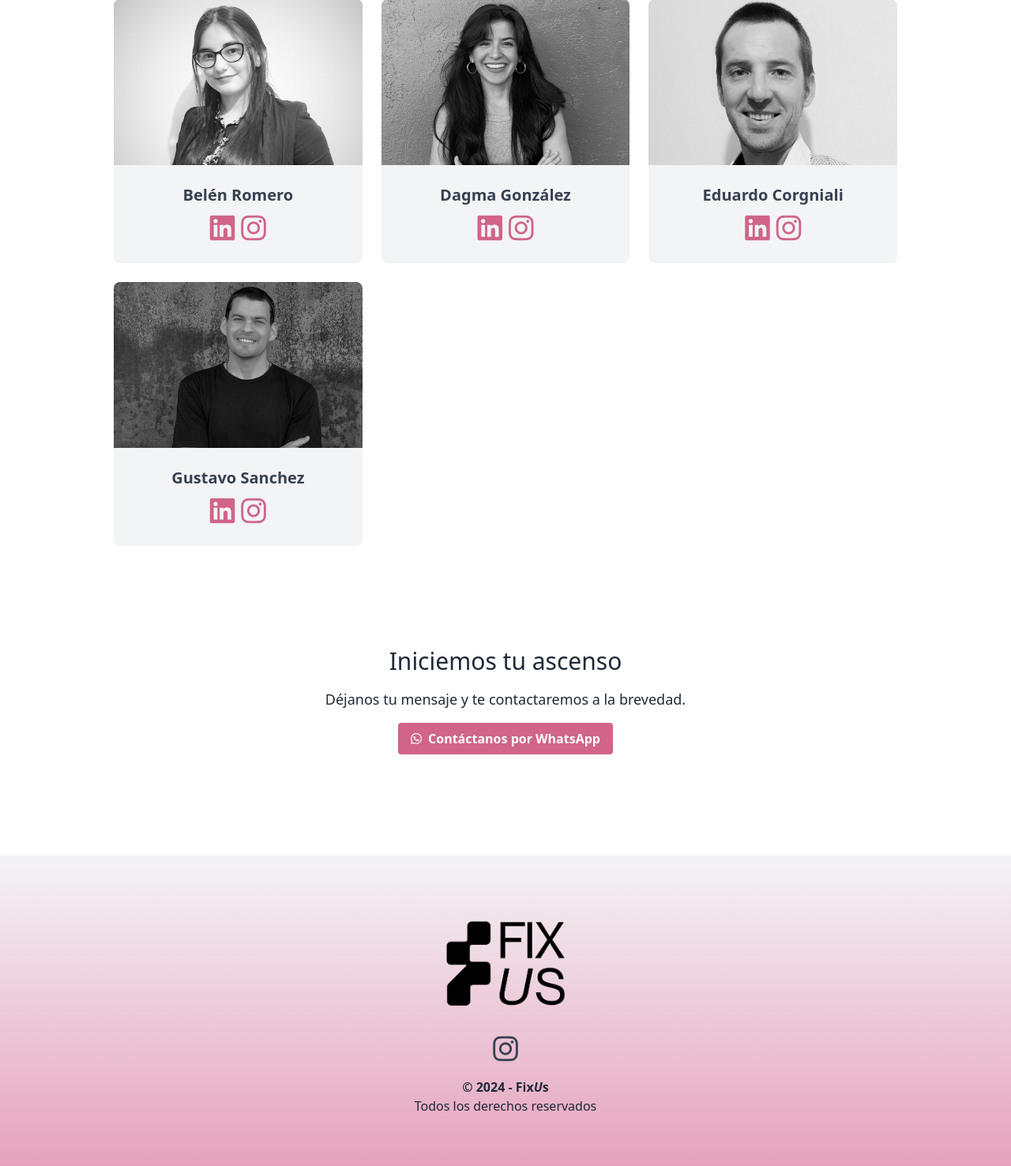
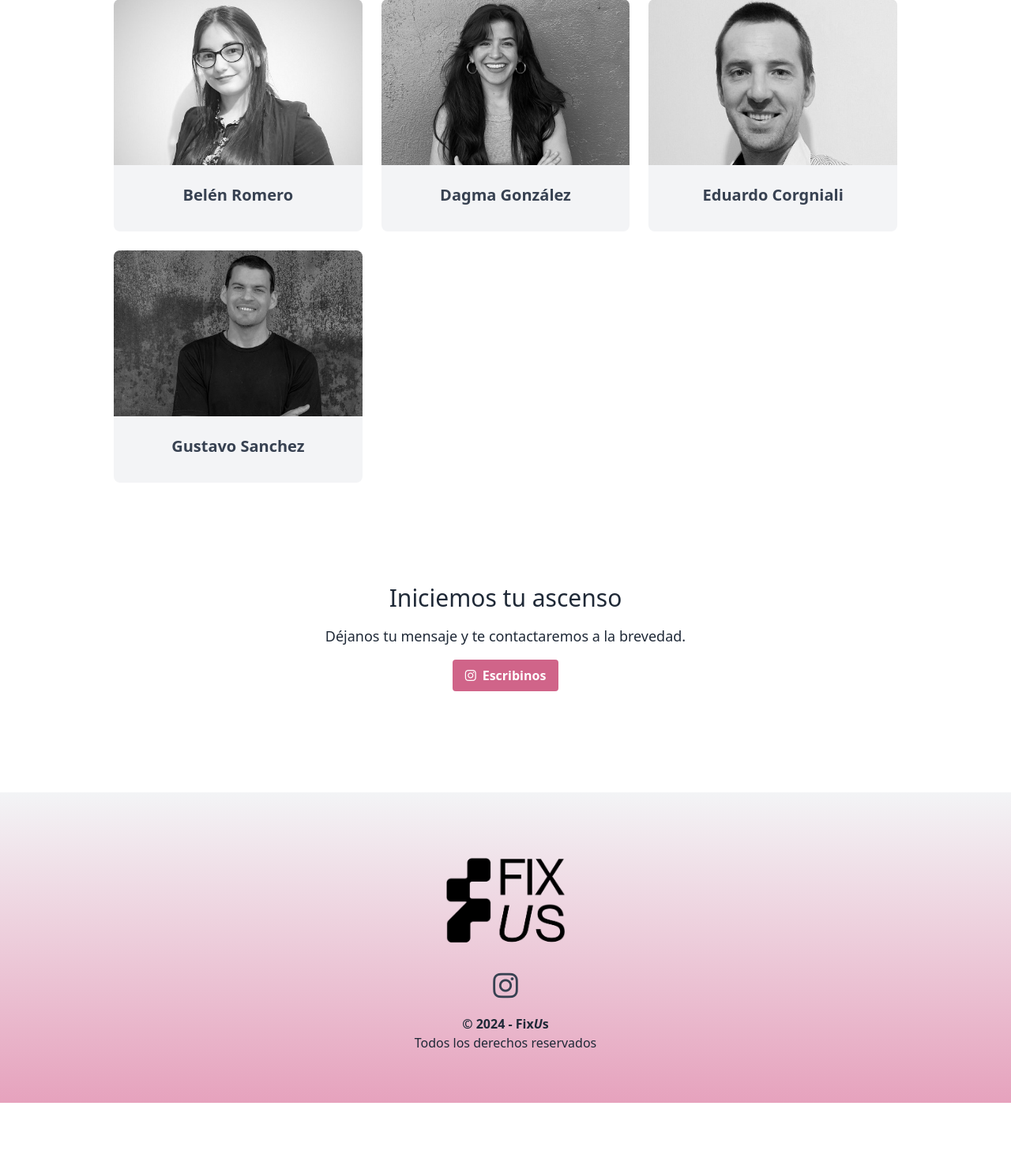
Before and after one commit to ecorgniali-dev/fixusconsultant, a PHP site: page / in a window 1280 px wide. Shown: the part 2013-3489 px from the top of the page at 79% size. After the commit the page ends 3409 px from the top, so only its background shows below. Run offline with PHP 8.4, Linux system fonts and the light colour scheme; some libraries are stand-ins or nearby versions.

Commit message:
feat: agrega link de mensaje directo a instagram para botones de contacto

```diff
--- a/index.php
+++ b/index.php
@@ -54,7 +54,7 @@
             <div class="text-white z-10 flex flex-col justify-between items-start md:w-4/6 md:gap-2 lg:gap-4">
                 <h1 class="text-3xl font-bold leading-snug mb-4 sm:text-4xl md:text-5xl lg:text-6xl">Escalemos en equipo la cima del éxito</h1>
                 <p class="text-base mb-4 md:text-lg lg:text-xl xl:text-2xl">Somos una empresa sherpa, acompañamos el desafío más importante de tu vida, llegar a la <span class="text-kobi-300 font-bold">cima</span> de los negocios.</p>
-                <a href="https://wa.me/54XXXXXXXXXXX" target="_blank" class="text-gray-800 bg-kobi-400 hover:bg-kobi-500 transition-colors duration-300 font-bold py-2 px-4 rounded">Contáctanos</a>
+                <a href="https://ig.me/m/fixusconsultants" target="_blank" class="text-gray-800 bg-kobi-400 hover:bg-kobi-500 transition-colors duration-300 font-bold py-2 px-4 rounded">Contáctanos</a>
             </div>
             <div class="absolute -bottom-8 right-0 overflow-hidden w-56 min-h-full sm:w-64 md:w-80 lg:w-96 lg:overflow-visible">
                 <img src="./img/hero.png" alt="Manos extendidas hacía arriba lanzando unos anteojos de sol" class="absolute -bottom-0 -right-12">
@@ -69,7 +69,7 @@
 
     <section class="max-w-screen-lg relative px-4 mx-auto text-center py-20">
         <p class="text-base text-center mb-4 md:mb-6 md:text-lg">Nuestra especialidad es potenciar los resultados utilizando herramientas digitales de marketing, sabemos que el camino correcto es aquel en el que <span class="font-bold text-kobi-300">crecemos juntos</span>, nuestras experiencias en diversas áreas como marketing, análisis de mercado y tecnología nos permiten crear <span class="font-bold">estrategias digitales integrales.</span></p>
-        <a href="https://wa.me/54XXXXXXXXXXX" target="_blank" class="text-gray-800 hover:bg-kobi-500 transition-colors duration-300 font-bold bg-kobi-400 py-2 px-4 rounded">Escribinos para saber más</a>
+        <a href="https://ig.me/m/fixusconsultants" target="_blank" class="text-gray-800 hover:bg-kobi-500 transition-colors duration-300 font-bold bg-kobi-400 py-2 px-4 rounded">Escribinos para saber más</a>
         <div class="absolute bottom-16 left-8 w-4 h-4 rotate-45 rounded-sm bg-gradient-to-b from-kobi-300 to-gray-600"></div>
         <div class="absolute bottom-6 left-8 w-8 h-8 rotate-45 rounded-lg bg-gradient-to-b from-kobi-300 to-gray-600"></div>
     </section>
@@ -80,7 +80,7 @@
             <h2 class="text-3xl text-center mb-4">Tu enfoque, tu narrativa, <span class="font-bold">tu realidad</span></h2>
             <p class="text-base text-center mb-4 md:text-lg">Todos tenemos una historia que contar, tu marca también, destácate en el mar actual de información y deja tu huella en las personas que te eligen.
             </p>
-            <a href="https://wa.me/54XXXXXXXXXXX" target="_blank" class="hover:bg-kobi-500 transition-colors duration-300 font-bold bg-kobi-400 py-2 px-4 rounded">Contemos tu historia</a>
+            <a href="https://ig.me/m/fixusconsultants" target="_blank" class="hover:bg-kobi-500 transition-colors duration-300 font-bold bg-kobi-400 py-2 px-4 rounded">Contemos tu historia</a>
             <div class="absolute w-28 h-28 -bottom-12 -right-0 overflow-hidden">
                 <img class="absolute -right-6 md:right-0" src="./img/sunglasses.png" alt="sunglasses">
             </div>
@@ -94,7 +94,7 @@
             <p class="text-base text-center mb-4 md:text-lg">Toma decisiones para escalar o mantener tu negocio basadas en información real y actualizada de tu audiencia, te acompañamos a estar donde tus clientes están.
             </p>
             <p class="text-base text-center mb-4 md:text-lg">Proponemos estrategias graduales de transformación para digitalizar negocios de manera progresiva.</p>
-            <button class="bg-kobi-400 hover:bg-kobi-500 transition-colors duration-300 text-gray-800 font-bold py-2 px-4 rounded">Quiero saber más</button>
+            <a href="https://ig.me/m/fixusconsultants" target="_blank" class="hover:bg-kobi-500 transition-colors duration-300 font-bold bg-kobi-400 py-2 px-4 rounded">Quiero saber más</a>
         </div>
     </section>
 
@@ -103,7 +103,7 @@
         <div class="max-w-screen-lg px-4 py-4 mx-auto flex flex-col justify-center items-center">
             <h2 class="text-3xl text-center font-bold mb-4">Negocios con propósito</h2>
             <p class="text-base text-center mb-4 md:text-lg">¿Qué es una marca sin un propósito? Sabemos que no queremos ser una consultora más, queremos dejar una huella significativa en las marcas que trabajan con nosotros y a través de ellas <span class="font-bold">mejorar la vida de las personas.</span></p>
-            <button class="bg-gray-700 hover:bg-kobi-500 transition-colors duration-300 text-white py-2 px-4 rounded">Cambiemos juntos el mundo</button>
+            <a href="https://ig.me/m/fixusconsultants" target="_blank" class="bg-gray-700 hover:bg-kobi-500 transition-colors duration-300 text-white py-2 px-4 rounded">Cambiemos juntos el mundo</a>
         </div>
     </section>
 
@@ -122,14 +122,14 @@
                 <div class="text-center py-8 sm:py-6">
                     <p class="text-xl text-gray-700 font-bold mb-2">Belén Romero</p>
                     <!-- <p class="text-base text-gray-400 font-normal">Software Engineer</p> -->
-                    <div class="flex justify-center gap-2">
+                    <!-- <div class="flex justify-center gap-2">
                         <a href="#" target="_blank">
                             <i class="fab fa-linkedin text-kobi-500 hover:text-gray-700 text-4xl"></i>
                         </a>
                         <a href="#" target="_blank">
                             <i class="fab fa-instagram text-kobi-500 hover:text-gray-700 text-4xl"></i>
                         </a>
-                    </div>
+                    </div> -->
                 </div>
             </div>
             <div class="w-full bg-gray-100 rounded-lg sahdow-lg overflow-hidden flex flex-col justify-center items-center">
@@ -139,14 +139,14 @@
                 <div class="text-center py-8 sm:py-6">
                     <p class="text-xl text-gray-700 font-bold mb-2">Dagma González</p>
                     <!-- <p class="text-base text-gray-400 font-normal">Software Engineer</p> -->
-                    <div class="flex justify-center gap-2">
+                    <!-- <div class="flex justify-center gap-2">
                         <a href="#" target="_blank">
                             <i class="fab fa-linkedin text-kobi-500 hover:text-gray-700 text-4xl"></i>
                         </a>
                         <a href="#" target="_blank">
                             <i class="fab fa-instagram text-kobi-500 hover:text-gray-700 text-4xl"></i>
                         </a>
-                    </div>
+                    </div> -->
                 </div>
             </div>
             <div class="w-full bg-gray-100 rounded-lg sahdow-lg overflow-hidden flex flex-col justify-center items-center">
@@ -156,14 +156,14 @@
                 <div class="text-center py-8 sm:py-6">
                     <p class="text-xl text-gray-700 font-bold mb-2">Eduardo Corgniali</p>
                     <!-- <p class="text-base text-gray-400 font-normal">Software Engineer</p> -->
-                    <div class="flex justify-center gap-2">
+                    <!-- <div class="flex justify-center gap-2">
                         <a href="#" target="_blank">
                             <i class="fab fa-linkedin text-kobi-500 hover:text-gray-700 text-4xl"></i>
                         </a>
                         <a href="#" target="_blank">
                             <i class="fab fa-instagram text-kobi-500 hover:text-gray-700 text-4xl"></i>
                         </a>
-                    </div>
+                    </div> -->
                 </div>
             </div>
             <div class="w-full bg-gray-100 rounded-lg sahdow-lg overflow-hidden flex flex-col justify-center items-center">
@@ -173,14 +173,14 @@
                 <div class="text-center py-8 sm:py-6">
                     <p class="text-xl text-gray-700 font-bold mb-2">Gustavo Sanchez</p>
                     <!-- <p class="text-base text-gray-400 font-normal">Software Engineer</p> -->
-                    <div class="flex justify-center gap-2">
+                    <!-- <div class="flex justify-center gap-2">
                         <a href="#" target="_blank">
                             <i class="fab fa-linkedin text-kobi-500 hover:text-gray-700 text-4xl"></i>
                         </a>
                         <a href="#" target="_blank">
                             <i class="fab fa-instagram text-kobi-500 hover:text-gray-700 text-4xl"></i>
                         </a>
-                    </div>
+                    </div> -->
                 </div>
             </div>
         </div>
@@ -190,9 +190,9 @@
     <section class="max-w-screen-lg px-4 mx-auto text-center py-16 mb-16">
         <h2 class="text-3xl mb-4">Iniciemos tu ascenso</h2>
         <p class="text-base mb-4 md:text-lg">Déjanos tu mensaje y te contactaremos a la brevedad.</p>
-        <a href="https://wa.me/54XXXXXXXXXXX" target="_blank" class="bg-kobi-500 hover:bg-gray-700 transition-colors duration-300 text-white font-bold py-2 px-4 rounded inline-flex items-center">
-            <i class="fab fa-whatsapp mr-2"></i>
-            Contáctanos por WhatsApp
+        <a href="https://ig.me/m/fixusconsultants" target="_blank" class="bg-kobi-500 hover:bg-gray-700 transition-colors duration-300 text-white font-bold py-2 px-4 rounded inline-flex items-center">
+            <i class="fab fa-instagram mr-2"></i>
+            Escribinos
         </a>
     </section>
 
```
